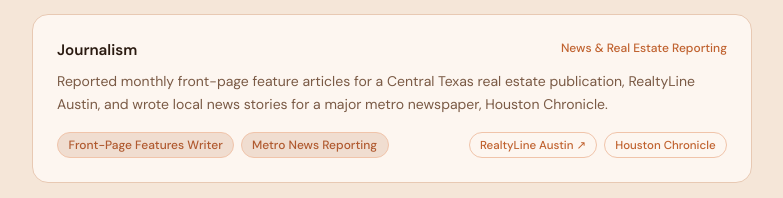
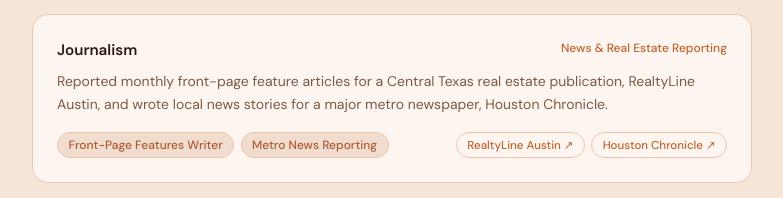
Before and after one commit to rikism-oss/portfolio-website, a React (Vite) app: page / in a window 1280 px wide. Shown: the part 1360-1558 px from the top of the page, without its empty margins (248-1031 px from the left). Built offline with nearby package versions, Linux system fonts and the light colour scheme.

Commit message:
Fix Houston Chronicle link to use imported asset
Updated the link to Houston Chronicle to use the imported HTML file instead of a string path.

```diff
--- a/src/App.jsx
+++ b/src/App.jsx
@@ -1,6 +1,11 @@
 import { useState } from "react";
 import portfolioImg from "./assets/Portfolio-photo.jpeg";
 import hbaImg from "./assets/HBA_Building_a_Home.png";
+// FIX: You put HoustonChron_War_Vet.html in the assets folder but referenced it
+// as a plain string path "/HoustonChron_War_Vet.html" — that only works for files
+// in the /public folder. Since it's in /assets, it must be imported like the
+// other asset files above, then used as a variable in the links array below.
+import houstonChronImg from "./assets/HoustonChron_War_Vet.html";
 
 const NAV_LINKS = ["About", "Work", "Contact"];
 
@@ -33,7 +38,10 @@ const PROJECTS = [
     desc: "Reported monthly front-page feature articles for a Central Texas real estate publication, RealtyLine Austin, and wrote local news stories for a major metro newspaper, Houston Chronicle.",
     links: [
       { label: "RealtyLine Austin", url: "https://issuu.com/realtyline/docs/digital_september_2021/" },
-      { label: "Houston Chronicle", url: "/HoustonChron_War_Vet.html", internal: true },
+      // FIX: Changed from { url: "/HoustonChron_War_Vet.html", internal: true }
+      // to use the imported variable instead. Also removed internal:true since
+      // Vite resolves imported assets to their own URLs automatically.
+      { label: "Houston Chronicle", url: houstonChronImg },
     ],
   },
   {
```
